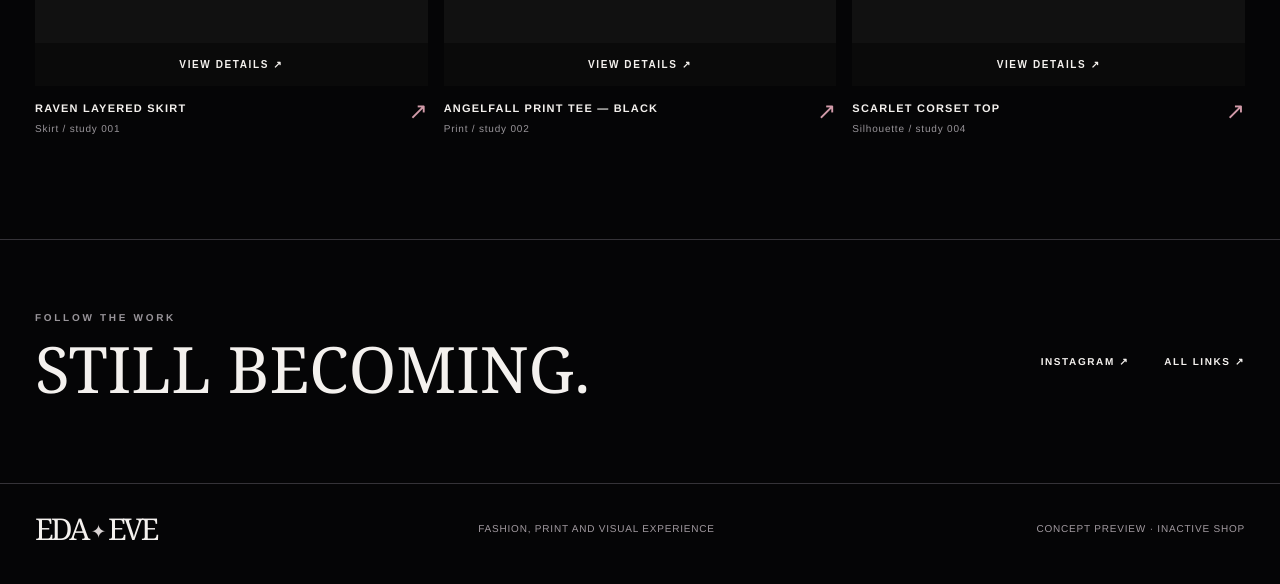
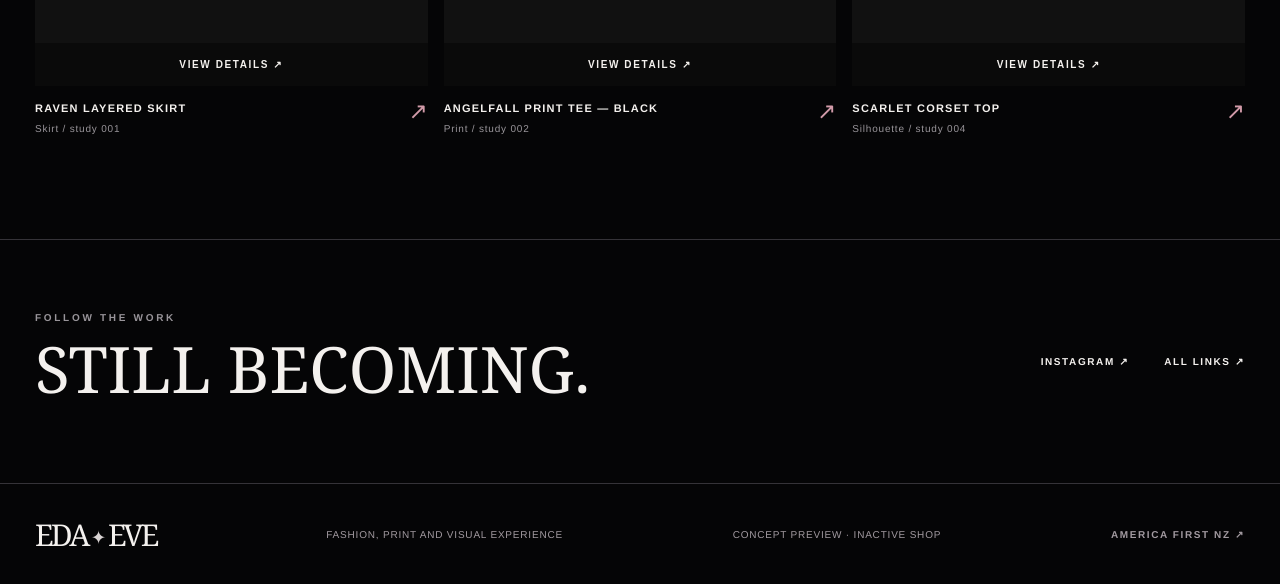
Before and after one commit to meeeeeooooowwwwwww/edna, a website: page public/products/angelfall-white-tee.html in a window 1280 px wide. Shown: the part 1841-2425 px from the top of the page. Drawn offline with Linux system fonts and the light colour scheme.

Commit message:
Add America First NZ footer link to EDA EVE

```diff
--- a/public/products/angelfall-white-tee.html
+++ b/public/products/angelfall-white-tee.html
@@ -30,5 +30,5 @@
 <a class="tile" href="/products/scarlet-corset-top.html"><span class="tile-visual photo photo-corset" role="img" aria-label="Alternative corset-inspired black fashion top in editorial photograph"></span><span class="tile-meta"><span><span class="tile-name">SCARLET CORSET TOP</span><span class="tile-type">Silhouette / study 004</span></span><span class="plus">↗</span></span></a></div></section>
 </main>
 <section class="connect"><div class="wrap connect-inner"><div><div class="eyebrow muted">FOLLOW THE WORK</div><h2>STILL BECOMING.</h2></div><div class="connect-links"><a class="underlined" href="https://www.instagram.com/edaeeveportfolio/" target="_blank" rel="noopener noreferrer">INSTAGRAM ↗</a><a class="underlined" href="https://linktr.ee/edaeeve" target="_blank" rel="noopener noreferrer">ALL LINKS ↗</a></div></div></section>
-<footer class="wrap footer"><a class="brand" href="/">EDA<span class="asterisk">✦</span>EVE</a><span>FASHION, PRINT AND VISUAL EXPERIENCE</span><span>CONCEPT PREVIEW · INACTIVE SHOP</span></footer>
+<footer class="wrap footer"><a class="brand" href="/">EDA<span class="asterisk">✦</span>EVE</a><span>FASHION, PRINT AND VISUAL EXPERIENCE</span><span>CONCEPT PREVIEW · INACTIVE SHOP</span><a class="underlined footer-credit" href="https://americafirst.nz/" target="_blank" rel="noopener noreferrer">AMERICA FIRST NZ ↗</a></footer>
 </body></html>
```
